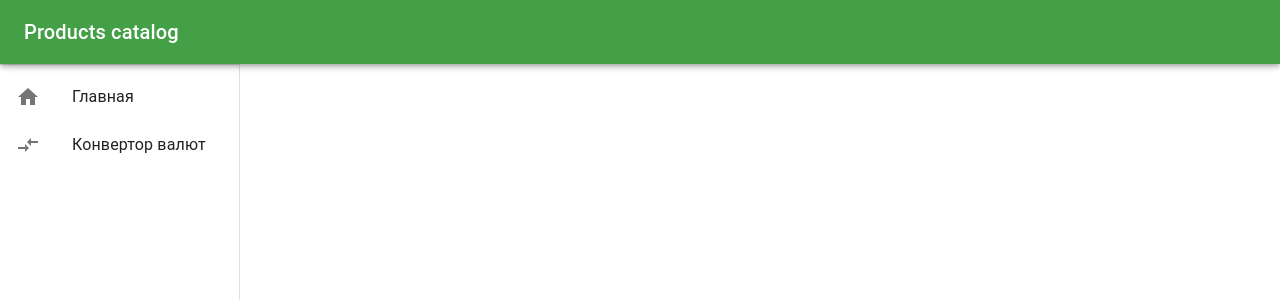
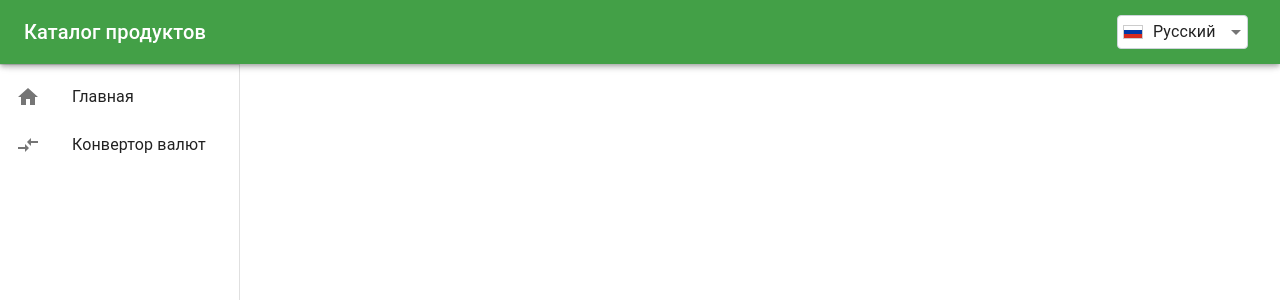
Before and after one commit to serpres/price-catalog, a Next.js app in the folder web/: page / in a window 1280 px wide. Shown: the top 300 px of the page. Built offline with nearby package versions, Linux system fonts and the light colour scheme.

Commit message:
Add the ability to change language using the language menu component

```diff
--- a/web/api/api.ts
+++ b/web/api/api.ts
@@ -4,8 +4,8 @@ const exchangeApi = axios.create({
   baseURL: "https://free.currconv.com/",
 });
 
-exchangeApi.interceptors.request.use(config => {
-  config.url = config.url! + '&apiKey=' + process.env.CURRENCY_API_KEY;
+exchangeApi.interceptors.request.use((config) => {
+  config.url = config.url! + "&apiKey=" + process.env.CURRENCY_API_KEY;
   return config;
 });
 
--- a/web/components/Drawer/index.tsx
+++ b/web/components/Drawer/index.tsx
@@ -1,5 +1,6 @@
 import * as React from "react";
 
+import Link from "next/link";
 import Box from "@mui/material/Box";
 import Divider from "@mui/material/Divider";
 import Drawer from "@mui/material/Drawer";
@@ -11,7 +12,8 @@ import Toolbar from "@mui/material/Toolbar";
 
 import ListItemIcon from "@mui/material/ListItemIcon";
 import CompareArrowsIcon from "@mui/icons-material/CompareArrows";
-import Link from "next/link";
+
+import { useTranslation } from "react-i18next";
 
 interface Props {
   drawerWidth: number;
@@ -24,11 +26,13 @@ export default function AppDrawer({
   drawerMobileOpen,
   handleDrawerMobileToggle,
 }: Props) {
+  const { t } = useTranslation();
+
   const menuItems = [
-    { path: "/", title: "Главная", icon: <HomeIcon /> },
+    { path: "/", title: t(`main_page`), icon: <HomeIcon /> },
     {
       path: "/currencyconverter",
-      title: "Конвертор валют",
+      title: t(`currency_convertor`),
       icon: <CompareArrowsIcon />,
     },
   ];
@@ -42,7 +46,9 @@ export default function AppDrawer({
           <Link key={item.path} href={item.path}>
             <ListItem button key={item.title}>
               <ListItemIcon>{item.icon}</ListItemIcon>
-              <ListItemText primary={item.title} />
+              <a>
+                <ListItemText primary={item.title} />
+              </a>
             </ListItem>
           </Link>
         ))}
--- a/web/components/Header/index.tsx
+++ b/web/components/Header/index.tsx
@@ -3,9 +3,12 @@ import React from "react";
 import { AppBar, Box, IconButton, Toolbar, Typography } from "@mui/material";
 import MenuIcon from "@mui/icons-material/Menu";
 
+import { useTranslation } from "react-i18next";
+
 import useToggle from "../../hooks/useToggle";
 
 import AppDrawer from "../Drawer";
+import LanguageMenu from "../LanguageMenu";
 
 interface Props {
   drawerWidth: number;
@@ -13,6 +16,7 @@ interface Props {
 
 const Header = ({ drawerWidth }: Props) => {
   const [drawerMobileOpen, handleDrawerMobileToggle] = useToggle(false);
+  const { t } = useTranslation();
 
   return (
     <Box sx={{ flexGrow: 1 }}>
@@ -29,8 +33,9 @@ const Header = ({ drawerWidth }: Props) => {
             <MenuIcon />
           </IconButton>
           <Typography variant="h6" component="div" sx={{ flexGrow: 1 }}>
-            Products catalog
+            {t(`products_catalog`)}
           </Typography>
+          <LanguageMenu />
         </Toolbar>
       </AppBar>
       <AppDrawer
--- /dev/null
+++ b/web/components/LanguageMenu/index.tsx
@@ -0,0 +1,83 @@
+import React, { useEffect } from "react";
+import MenuItem from "@mui/material/MenuItem";
+import FormControl from "@mui/material/FormControl";
+import Select from "@mui/material/Select";
+import InputBase from "@mui/material/InputBase";
+import { styled } from "@mui/material/styles";
+import Flags from "country-flag-icons/react/3x2";
+
+import { useTranslation } from "react-i18next";
+
+const BootstrapInput = styled(InputBase)(({ theme }) => ({
+  "& .MuiInputBase-input": {
+    borderRadius: 4,
+    paddingLeft: 5,
+    width: 100,
+    display: "flex",
+    alignItems: "center",
+    backgroundColor: theme.palette.background.paper,
+    border: "1px solid #ced4da",
+    transition: theme.transitions.create(["border-color", "box-shadow"]),
+    "&:focus": {
+      borderRadius: 4,
+      backgroundColor: theme.palette.background.paper,
+    },
+  },
+}));
+
+export default function CustomizedSelects() {
+  const { t, i18n } = useTranslation();
+  const [language, setLanguage] = React.useState("");
+
+  useEffect(() => {
+    i18n.language && setLanguage(i18n.language);
+  }, [i18n.language]);
+
+  const handleChange = (event: { target: { value: string } }) => {
+    setLanguage(event.target.value);
+    i18n.changeLanguage(event.target.value);
+    localStorage.setItem("language", event.target.value);
+  };
+
+  const languages = [
+    {
+      value: "ru",
+      icon: (
+        <Flags.RU
+          style={{ width: 20, marginRight: 10, border: "1px solid #ccc" }}
+        />
+      ),
+      title: t(`languages.russian`),
+    },
+    {
+      value: "en",
+      icon: (
+        <Flags.GB
+          style={{ width: 20, marginRight: 10, border: "1px solid #ccc" }}
+        />
+      ),
+      title: t(`languages.english`),
+    },
+  ];
+
+  return (
+    <div>
+      <FormControl sx={{ m: 1 }} variant="standard">
+        <Select
+          labelId="language-customized-select-label"
+          id="language-customized-select"
+          value={language}
+          onChange={handleChange}
+          input={<BootstrapInput />}
+        >
+          {languages.map((language) => (
+            <MenuItem key={language.value} value={language.value} sx={{ p: 1 }}>
+              {language.icon}
+              {language.title}
+            </MenuItem>
+          ))}
+        </Select>
+      </FormControl>
+    </div>
+  );
+}
--- /dev/null
+++ b/web/helpers/i18n.js
@@ -0,0 +1,17 @@
+import i18n from "i18next";
+import { initReactI18next } from "react-i18next";
+import Backend from "i18next-http-backend";
+
+i18n
+  .use(Backend)
+  .use(initReactI18next)
+  .init({
+    debug: false,
+    lng: localStorage.getItem("language"),
+    fallbackLng: "ru",
+    react: {
+      useSuspense: false,
+    },
+  });
+
+export default i18n;
--- a/web/package.json
+++ b/web/package.json
@@ -13,10 +13,13 @@
     "@mui/icons-material": "^5.2.5",
     "@mui/material": "^5.2.6",
     "axios": "^0.24.0",
+    "country-flag-icons": "^1.4.19",
     "i18next": "^21.6.5",
+    "i18next-http-backend": "^1.3.1",
     "next": "12.0.7",
     "react": "17.0.2",
     "react-dom": "17.0.2",
+    "react-i18next": "^11.15.3",
     "sass": "^1.45.2"
   },
   "devDependencies": {
--- a/web/pages/_app.tsx
+++ b/web/pages/_app.tsx
@@ -1,11 +1,11 @@
 import type { AppProps } from "next/app";
-
 import { ThemeProvider } from "@mui/system";
 
 import MainLayout from "../layouts/MainLayout";
 import { theme } from "../theme";
 
 import "../styles/globals.css";
+import "../helpers/i18n";
 
 function MyApp({ Component, pageProps }: AppProps) {
   return (
--- a/web/pages/currencyconverter/index.tsx
+++ b/web/pages/currencyconverter/index.tsx
@@ -6,6 +6,7 @@ import CompareArrowsIcon from "@mui/icons-material/CompareArrows";
 
 import PopupNotification from "../../components/PopupNotification";
 import CurrencySelect from "./CurrencySelect";
+import { useTranslation } from "react-i18next";
 
 import { CurrencyService } from "../../services/CurrencyService";
 
@@ -19,6 +20,7 @@ const initialState = {
 
 const CurrencyConverter: NextPage = () => {
   const [error, setError] = useState(false);
+  const { t } = useTranslation();
 
   const [currencyPair, setCurrencyPair] = useState<[Currency, Currency]>([
     "USD",
@@ -170,8 +172,7 @@ const CurrencyConverter: NextPage = () => {
           onPopupClose={setError}
           type="error"
           isOpen={error}
-          // TODO: Add i18
-          message={"For some reason, currency server is unavailable."}
+          message={t(`currency.server_unavailable`)}
         />
       )}
     </div>
--- /dev/null
+++ b/web/public/locales/ru/translation.json
@@ -0,0 +1,12 @@
+{
+    "products_catalog": "Каталог продуктов",
+    "main_page": "Главная",
+    "currency_convertor": "Конвертор валют",
+    "languages": {
+        "english": "English",
+        "russian": "Русский"
+    },
+    "currency": {
+        "server_unavailable": "В данный момент не удаётся получить курс валют."
+    }
+}
```
Also changed, not shown: web/components/PopupNotification/index.tsx (+5 -23 lines), web/public/locales/en/translation.json (added, +12 -0 lines), 1 other file (tests, documents, lock files or other folders).
